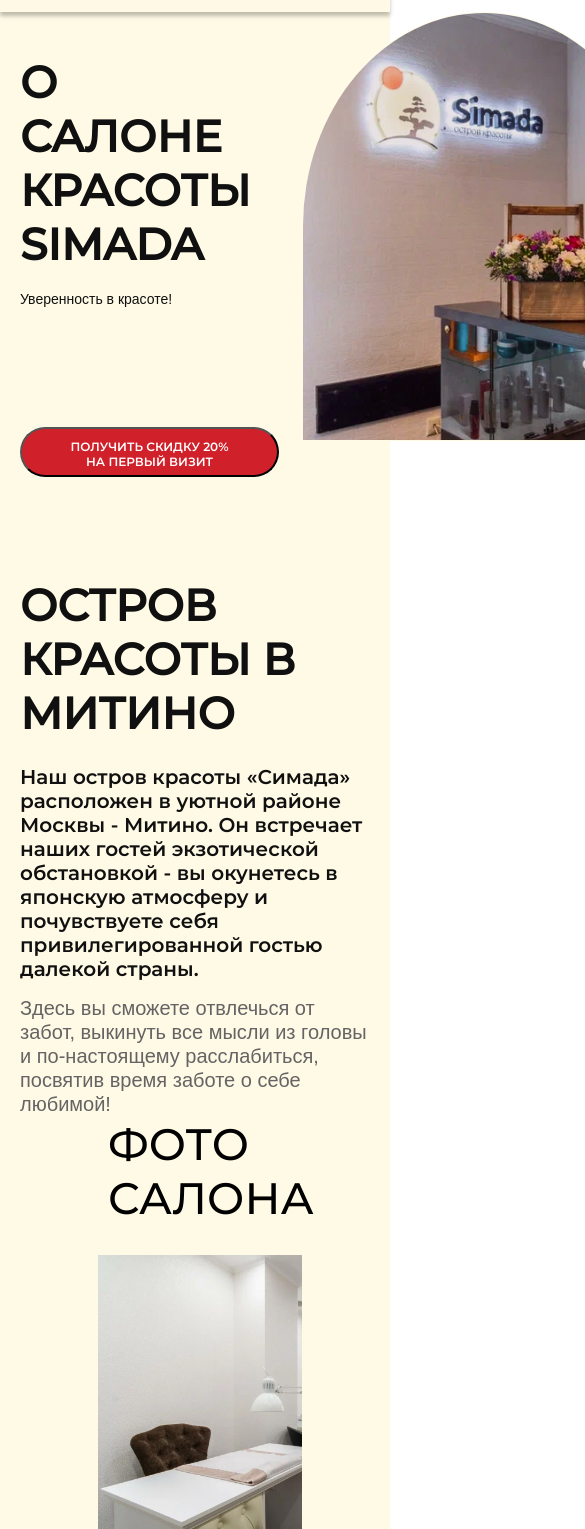
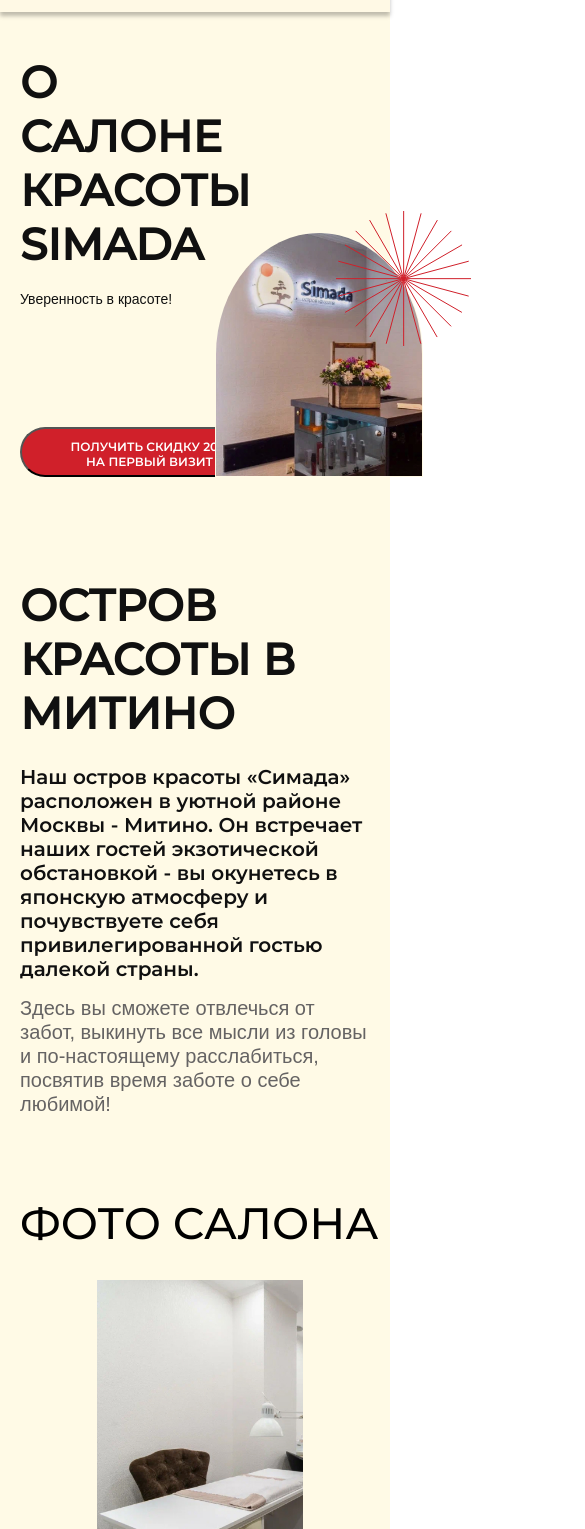
Before and after one commit to dudadaria/Course_project, a website: page about_us.html in a window 390 px wide. Shown: the part 71-1600 px from the top of the page, 585 px wide, since content can reach past the window. Drawn offline with Linux system fonts and the light colour scheme; a web font is replaced by a local one.

Commit message:
add tablet + completed

```diff
--- a/about_us.css
+++ b/about_us.css
@@ -67,7 +67,7 @@
     }
 }
 
-.photo_salon {
+.cover__photo_salon {
     display: flex;
     background-color: #FFFAE6;
     border: 1px solid #FFFAE6;
@@ -78,8 +78,9 @@
 }
 
 @media screen and (max-width: 640px) {
-    .photo_salon   {
-        margin: 0 87px;
+    .cover__photo_salon   {
+        margin: 0;
+        width: 206px;
 
     }
 }
@@ -94,10 +95,21 @@
     flex-direction: column;
 }
 
+@media screen and (max-width: 640px) {
+    .cover__block-image  {
+        align-self: self-end;
+    }
+}
+
 .cover__block-pic-position {
     align-self: end;
     position: absolute;
     z-index: 1;
+}
+@media screen and (max-width: 640px) {
+    .cover__block-pic-position {
+
+    }
 }
 
 .cover__block-pic {
@@ -110,7 +122,8 @@
     .cover__block-pic {
         width: 135px;
         height: 135px;
-        margin-top: 103px;
+        margin-top: -21px;
+        margin-right: -48px;
     }
 }
 
@@ -172,6 +185,12 @@
     margin-top: 15px;
 }
 
+.photo_salon {
+    display: flex;
+    flex-direction: column;
+}
+
+
 .photo_salon__image_salon {
     font-family: 'Montserrat-400', sans-serif;
     font-style: normal;
@@ -189,13 +208,14 @@
         font-size: 44px;
         line-height: 54px;
         margin-left: 20px;
+        margin-top: 80px;
     }
 }
 
 .photo_salon-overflow {
     display: flex;
     overflow-x: scroll;
-    margin-top: 70px;
+    margin: 70px 87px 0;
 }
 
 @media screen and (max-width: 640px) {
@@ -224,7 +244,7 @@
 
 @media screen and (max-width: 640px) {
     .specialists {
-        margin: 0 23px;
+        margin: 0;
     }
 }
 
@@ -232,6 +252,12 @@
     display: flex;
     flex-wrap: wrap;
     justify-content: space-between;
+}
+
+@media screen and (max-width: 640px) {
+    .specialists__position {
+        margin-left: 23px;
+    }
 }
 
 .specialists__text-big {
@@ -318,6 +344,13 @@
     margin-top: 25px;
 }
 
+@media screen and (max-width: 640px) {
+    .butt-about_master{
+        width: 290px;
+        height: 46px;
+    }
+}
+
 .specialists__butt-sign-up {
     width: 361.61px;
     height: 38px;
@@ -334,6 +367,14 @@
     margin-right: 12.5%;
 }
 
+@media screen and (max-width: 640px) {
+    .specialists__butt-sign-up {
+        width: 290px;
+        height: 46px;
+    }
+}
+
+
 .specialists__butt-sign-up:hover {
     background-color: #D0202A;
     color: #FFFFFF;
@@ -342,3 +383,9 @@
 .mgt-130 {
     margin-top: 130px;
 }
+
+@media screen and (max-width: 640px) {
+    .mgt-130  {
+        margin-top: auto;
+    }
+}
--- a/about_us.html
+++ b/about_us.html
@@ -44,9 +44,9 @@
 			</div>
 			<div class="cover__block-image">
 				<div class="cover__block-pic-position">
-					<img class="cover__block-pic" src="./img/Vector.svg" alt="pic">
+					<img class="cover__block-pic" src="./img/Vector%20(1).svg" alt="pic">
 				</div>
-				<img class="photo_salon" src="./img/Rectangle%2043.jpg" alt="photo">
+				<img class="cover__photo_salon" src="./img/Rectangle%2043.jpg" alt="photo">
 			</div>
 		</div>
 	</div>
```
Also changed, not shown: img/Vector (1).svg (added).
